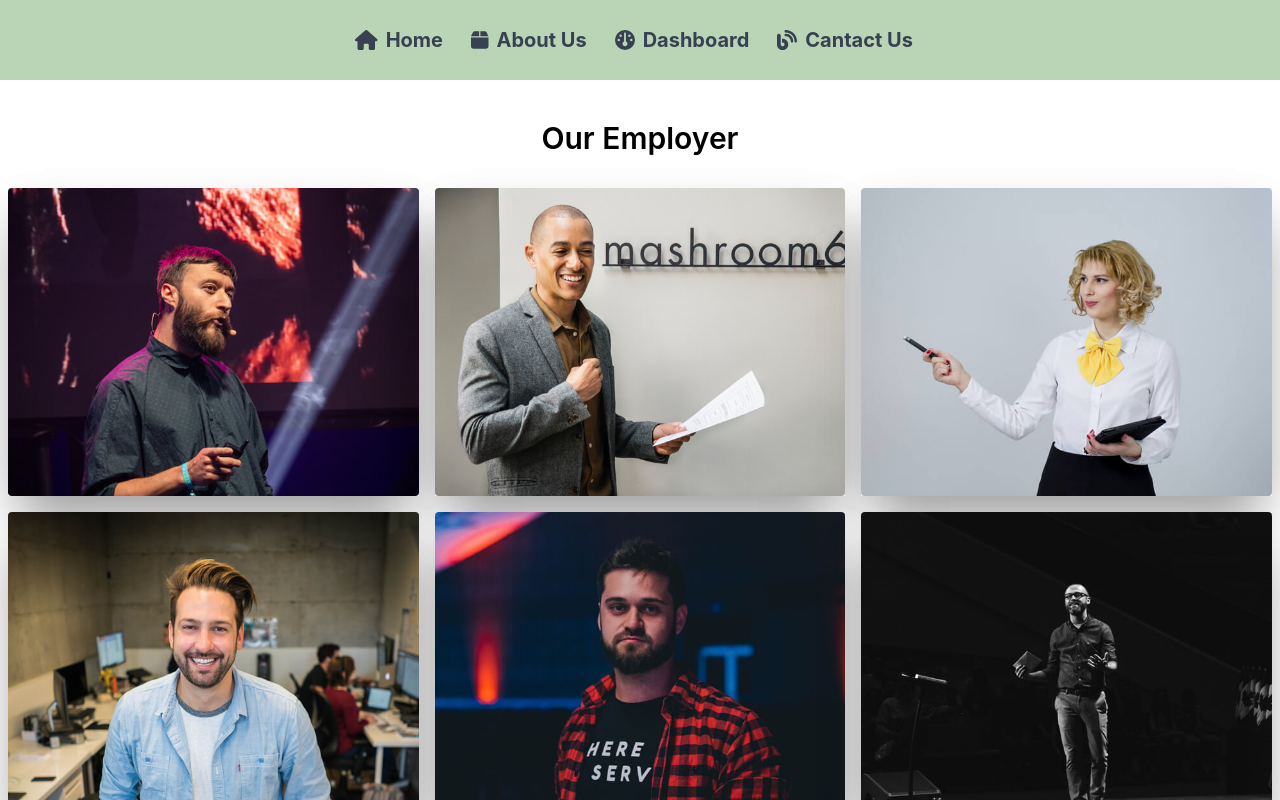
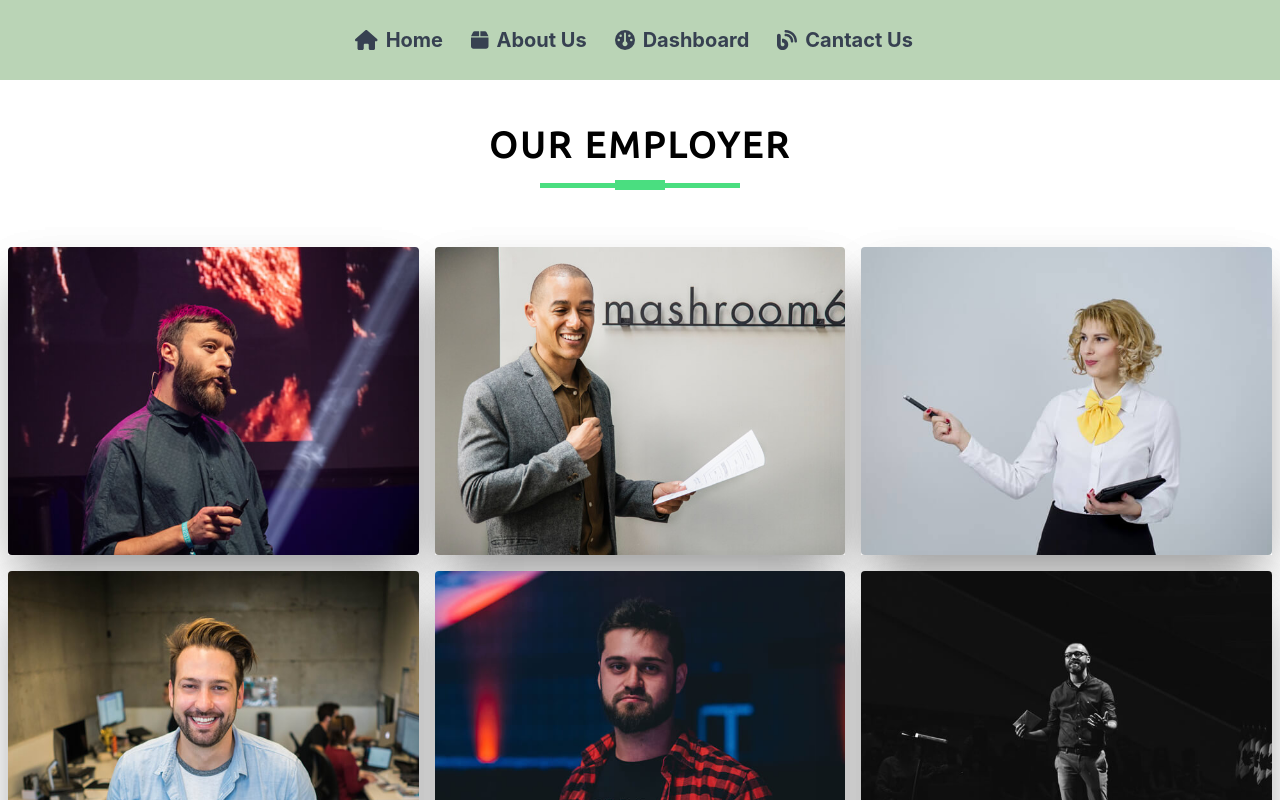
Before and after one commit to team-binarybrains/eventy-client-site, a React (Create React App) app: page / in a window 1280 px wide. Shown: the top 800 px of the page. Built offline with nearby package versions, Linux system fonts and the light colour scheme.

Commit message:
style change

```diff
--- a/public/index.html
+++ b/public/index.html
@@ -24,7 +24,12 @@
       work correctly both with client-side routing and a non-root public URL.
       Learn how to configure a non-root public URL by running `npm run build`.
     -->
-    <title>React App</title>
+    <link rel="preconnect" href="https://fonts.googleapis.com">
+    <link rel="preconnect" href="https://fonts.gstatic.com" crossorigin>
+    <link href="https://fonts.googleapis.com/css2?family=Ubuntu&display=swap" rel="stylesheet">
+
+
+    <title>Eventy</title>
   </head>
   <body>
     <noscript>You need to enable JavaScript to run this app.</noscript>
--- a/src/Components/Home/OurEmployer/OurEmployer.css
+++ b/src/Components/Home/OurEmployer/OurEmployer.css
@@ -83,3 +83,26 @@
 		border-bottom-right-radius: 0px;
 		border-bottom-left-radius: 12px;
 	}
+
+	.title_line::before {
+		content: "";
+		background: rgb(74 222 128);
+		height: 5px;
+		width: 200px;
+		margin-left: auto;
+		margin-right: auto;
+		display: block;
+		transform: translateY(63px);
+	}
+
+	.title_line::after {
+		content: "";
+		background: rgb(74 222 128);
+		height: 10px;
+		width: 50px;
+		margin-left: auto;
+		margin-right: auto;
+		margin-bottom: 40px;
+		display: block;
+		transform: translateY(15px);
+	}
--- a/src/Components/Home/OurEmployer/OurEmployer.js
+++ b/src/Components/Home/OurEmployer/OurEmployer.js
@@ -22,7 +22,7 @@
       <div className='container mx-auto px-2 '>
         <div id="OurEmployer">
           <div className="">
-            <h1 className='text-3xl py-4 pb-8 text-center'>Our Employer</h1>
+            <h1 className='text-4xl py-4 pb-8 text-center title_line uppercase'>Our Employer</h1>
           </div>
           <div className="grid grid-cols-1 sm:grid-cols-2 md:grid-cols-3 lg:grid-cols-3 items-center gap-4">
             {
--- a/src/Components/Home/Sponser/Sponser.js
+++ b/src/Components/Home/Sponser/Sponser.js
@@ -15,7 +15,7 @@
         <div>
             <section className="bg-tertiary py-12">
             <div className="container mx-auto space-y-3">
-                <h3 className='text-center col-span-full font-medium text-4xl title_line'>Sponsers</h3>
+                <h1 className='text-center col-span-full text-4xl title_line uppercase'>Sponsers</h1>
                 <div className="grid grid-cols-4 md:grid-cols-8 md:grid-flow-col px-5 sm:px-10 py-10 gap-x-2 gap-y-5 my-shadow">
                     {sponsers.map((sponser, index) => {
                         return (
--- a/src/index.css
+++ b/src/index.css
@@ -1,3 +1,6 @@
+
+/* @import url('https://fonts.googleapis.com/css2?family=Ubuntu&display=swap'); */
+
 @tailwind base;
 @tailwind components;
 @tailwind utilities;
@@ -28,3 +31,8 @@
   background-color: rgb(95, 209, 95);
   border-radius: 20px;
 }
+
+h1{
+  font-family: 'Ubuntu', sans-serif;
+  letter-spacing: 3px;
+}
```
